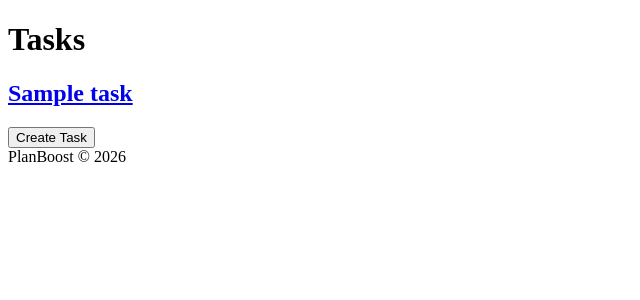
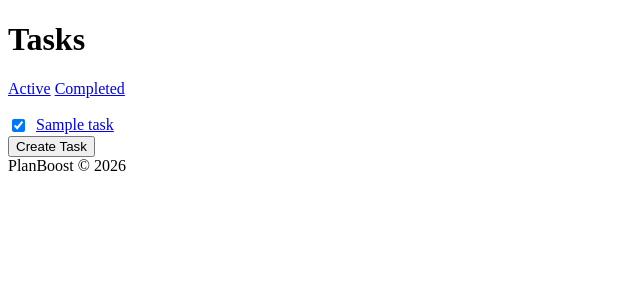
Before and after one commit to imaquar/PlanBoost, a Django app: page /tasks/?show=completed in a window 1280 px wide. Shown: the part 26-326 px from the top of the page, without its empty margins (0-640 px from the left). Run offline with Django 5.2, Linux system fonts and the light colour scheme; a user stored in the database is signed in; tables that the repository leaves empty hold one stand-in row (values such as "Sample post").

Commit message:
add task completion functionality

```diff
--- a/tasks/urls.py
+++ b/tasks/urls.py
@@ -9,4 +9,5 @@ urlpatterns = [
     path('create/', views.create, name='create'),
     path('edit/<int:id>/', views.edit, name='edit'),
     path('delete/<int:id>/', views.delete, name='delete'),
+    path('toggle-status/<int:id>/', views.toggle_status, name='toggle_status'),
 ]
--- a/tasks/views.py
+++ b/tasks/views.py
@@ -5,12 +5,17 @@ from django.http import HttpResponseRedirect, HttpResponseNotFound
 from django.forms.models import model_to_dict
 from django.contrib.auth.decorators import login_required
 from django.views.decorators.http import require_POST
+from django.shortcuts import render, redirect, get_object_or_404
+from django.utils import timezone
 
 @login_required
 def index(request):
-    form = TaskForm()
-    task = Task.objects.filter(user=request.user)
-    return render(request, 'tasks/tasks.html', {'form' : form, 'task' : task})
+    show_completed = request.GET.get('show') == 'completed'
+    if show_completed:
+        task = Task.objects.filter(user=request.user, status=True)
+    else:
+        task = Task.objects.filter(user=request.user, status=False)
+    return render(request, 'tasks/tasks.html', {'task': task, 'show_completed': show_completed})
 
 @login_required
 def task(request, id):
@@ -68,3 +73,13 @@ def delete(request, id):
         return HttpResponseNotFound('<h2>Task not found</h2>')
     task.delete()
     return HttpResponseRedirect('/tasks/')
+
+@login_required
+@require_POST
+def toggle_status(request, id):
+    task = get_object_or_404(Task, id=id, user=request.user)
+    is_done = 'status' in request.POST
+    task.status = is_done
+    task.completed_at = timezone.now() if is_done else None
+    task.save(update_fields=['status', 'completed_at'])
+    return redirect(request.POST.get('next') or 'tasks:tasks')
--- a/templates/tasks/tasks.html
+++ b/templates/tasks/tasks.html
@@ -2,9 +2,20 @@
 {% block title %}Tasks{% endblock title %}
 {% block title_h1 %}Tasks{% endblock title_h1 %}
 {% block content %}
+    <a href="{% url 'tasks:tasks' %}">Active</a>
+    <a href="{% url 'tasks:tasks' %}?show=completed">Completed</a>
+    <br>
+    <br>
     {% if task %}
         {% for i in task %}
-            <h2><a href="task/{{ i.id }}/">{{ i.label }}</a></h2>
+            <div style="display:flex; gap:8px;">
+                <form method="post" action="{% url 'tasks:toggle_status' i.id %}">
+                    {% csrf_token %}
+                    <input type="hidden" name="next" value="{{ request.get_full_path }}">
+                    <input type="checkbox" name="status" {% if i.status %}checked{% endif %} onchange="this.form.submit()">
+                </form>
+                <a href="{% url 'tasks:task' i.id %}">{{ i.label }}</a>
+            </div>
         {% endfor %}
     {% endif %}
     <form method="get" action="{% url 'tasks:create' %}" style="display:inline;">
```
Also changed, not shown: templates/tasks/task.html (+8 -0 lines).
